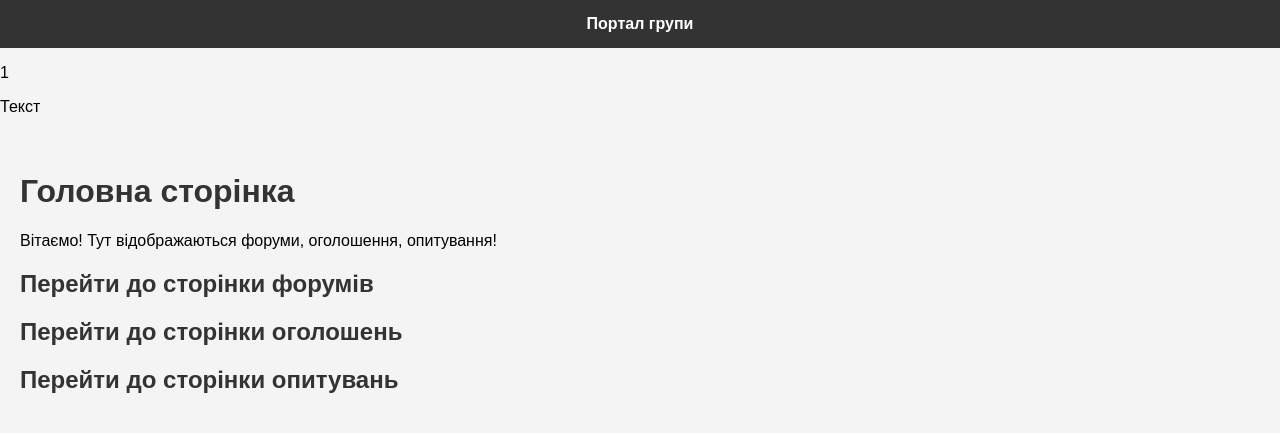
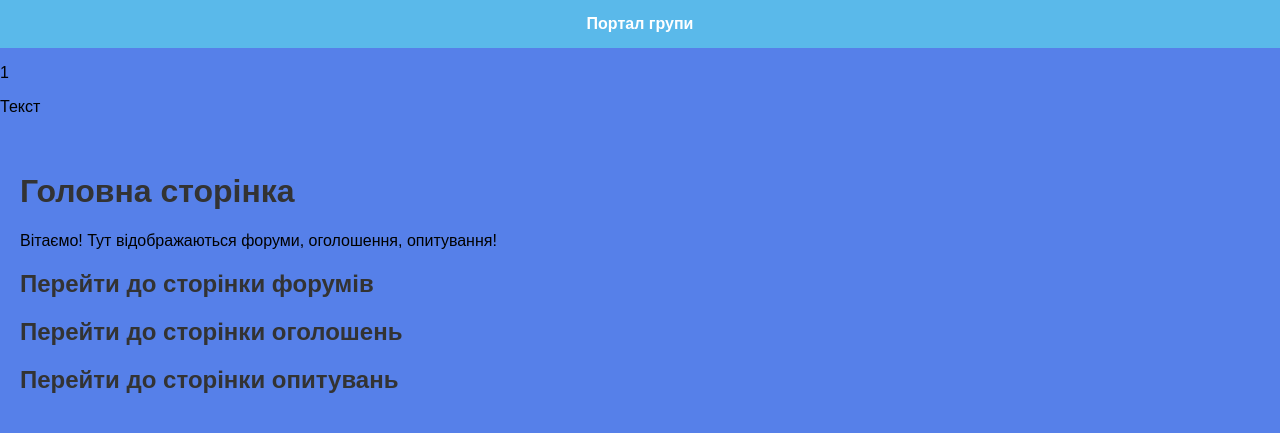
Before and after one commit to AlexandrRofficial/Online_Portal_Project, a Django app: page / in a window 1280 px wide. Shown: the top 433 px of the page. Run offline with Django 5.2, Linux system fonts and the light colour scheme.

Commit message:
second_commit

```diff
--- a/main_page_app/templates/index.html
+++ b/main_page_app/templates/index.html
@@ -9,10 +9,10 @@
             font-family: Arial, sans-serif;
             margin: 0;
             padding: 0;
-            background-color: #f4f4f4;
+            background-color: #5680e9;
         }
         .navbar {
-            background-color: #333;
+            background-color: #5ab9ea;
             color: #fff;
             padding: 15px;
             text-align: center;
```
